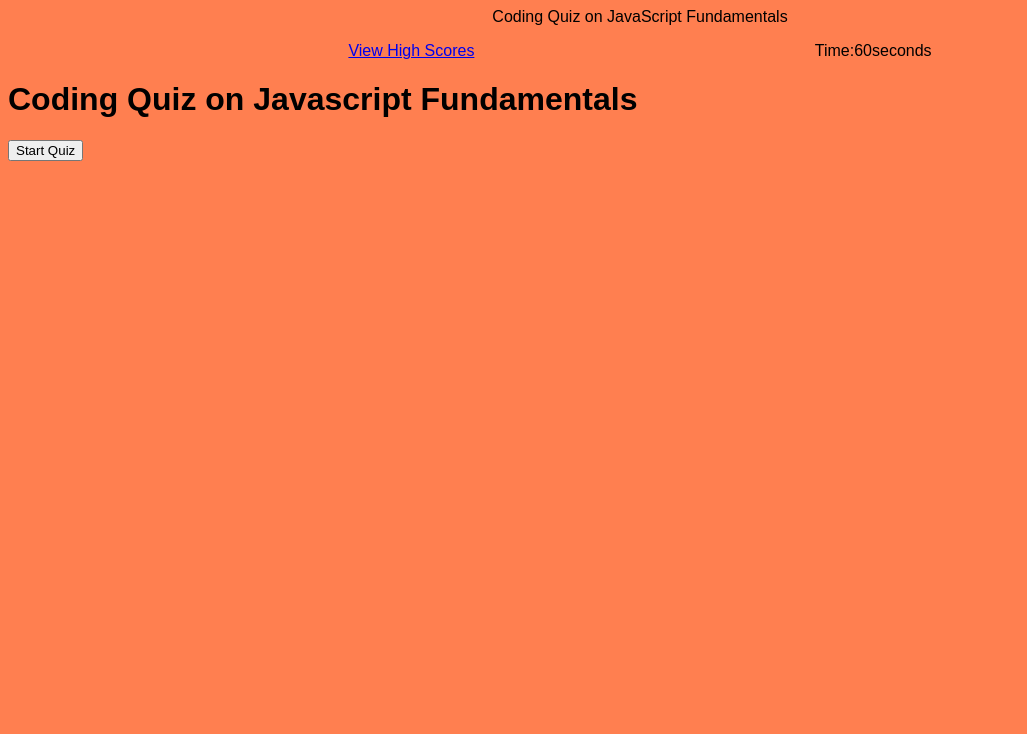
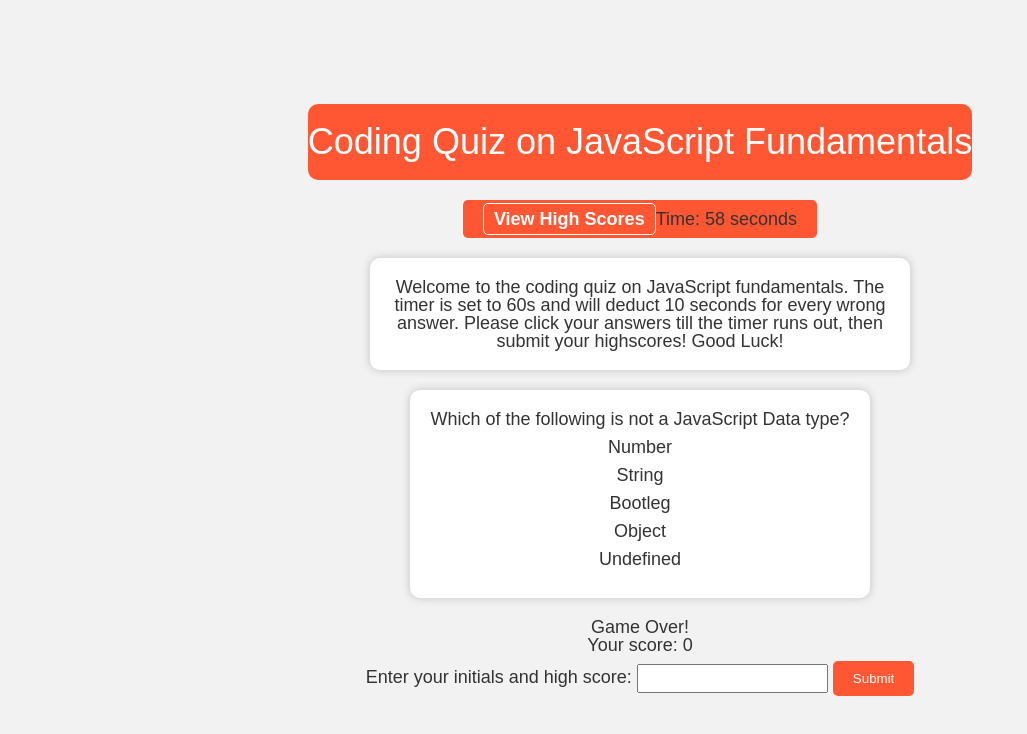
Before and after one commit to MFMcNolt/timed_coding_quiz, a plain HTML site: page index.html in a window 1280 px wide. Both pictures are taken after a click on the button "Start Quiz". Shown: the whole page, without its empty margins (0-1027 px from the left). Drawn offline with Linux system fonts and the light colour scheme.

Commit message:
changed questions from boolean to array as the quiz wasnt working

```diff
--- /dev/null
+++ b/assets/css/reset.css
@@ -0,0 +1,43 @@
+html, body, div, span, applet, object, iframe,
+h1, h2, h3, h4, h5, h6, p, blockquote, pre,
+a, abbr, acronym, address, big, cite, code,
+del, dfn, em, img, ins, kbd, q, s, samp,
+small, strike, strong, sub, sup, tt, var,
+b, u, i, center,
+dl, dt, dd, ol, ul, li,
+fieldset, form, label, legend,
+table, caption, tbody, tfoot, thead, tr, th, td,
+article, aside, canvas, details, embed,
+figure, figcaption, footer, header, hgroup,
+menu, nav, output, ruby, section, summary,
+time, mark, audio, video {
+	margin: 0;
+	padding: 0;
+	border: 0;
+	font-size: 100%;
+	font: inherit;
+	vertical-align: baseline;
+}
+/* HTML5 display-role reset for older browsers */
+article, aside, details, figcaption, figure,
+footer, header, hgroup, menu, nav, section {
+	display: block;
+}
+body {
+	line-height: 1;
+}
+ol, ul {
+	list-style: none;
+}
+blockquote, q {
+	quotes: none;
+}
+blockquote:before, blockquote:after,
+q:before, q:after {
+	content: '';
+	content: none;
+}
+table {
+	border-collapse: collapse;
+	border-spacing: 0;
+}
--- a/assets/script.js
+++ b/assets/script.js
@@ -1,115 +1,196 @@
-// The start button appear, with question hidden
+document.addEventListener("DOMContentLoaded", function () {
 
-// click start button
-//  which hide intro to quiz,
-//  show first question,
-//  start TimeR
-
-// listen to answering the question
-
-var startButton = document.querySelector ("#startButton")
-
-startButton.addEventListener ("click", function(){
-  var startDiv = document.querySelector (".startDiv");
-  startDiv.classList.add ("hide");
-})
-
-// Questions and answers
 var questions = [
   {
-      Q: "Which of the following is not a JavaScript Data type?",
-      A: [
-          { Text: "Number", isCorrect: false },
-          { Text: "String", isCorrect: false },
-          { Text: "Bootleg", isCorrect: true },
-          { Text: "Object", isCorrect: false },
-          { Text: "Undefined", isCorrect: false }
-      ]
+    question: "Which of the following is not a JavaScript Data type?",
+    answers: [
+      "Number",
+      "String",
+      "Bootleg",
+      "Object",
+      "Undefined"
+    ],
+    correctAnswer: "Bootleg"
   },
   {
-      Q: "Arrays in JavaScript can be used to store...?",
-      A: [
-          { Text: "Seeds", isCorrect: false },
-          { Text: "Noise", isCorrect: false },
-          { Text: "Numbers", isCorrect: true },
-          { Text: "Links", isCorrect: false }
-      ]
+    question: "Arrays in JavaScript can be used to store...?",
+    answers: [
+      "Seeds",
+      "Noise",
+      "Numbers",
+      "Links"
+    ],
+    correctAnswer: "Numbers"
   },
   {
-      Q: "Inside what HTML tag would you put JavaScript code?",
-      A: [
-          { Text: "js", isCorrect: false },
-          { Text: "scripting", isCorrect: false },
-          { Text: "script", isCorrect: true },
-          { Text: "javascript", isCorrect: false }
-      ]
+    question: "Inside what HTML tag would you put JavaScript code?",
+    answers: [
+      "js",
+      "scripting",
+      "script",
+      "javascript"
+    ],
+    correctAnswer: "script"
   },
   {
-      Q: "When you don't assign a value to a variable it will be?",
-      A: [
-          { Text: "null", isCorrect: false },
-          { Text: "undefined", isCorrect: true },
-          { Text: "'()'", isCorrect: false },
-          { Text: "NaN", isCorrect: false }
-      ]
+    question: "When you don't assign a value to a variable it will be?",
+    answers: [
+      "null",
+      "undefined",
+      "'()'",
+      "NaN"
+    ],
+    correctAnswer: "undefined"
   },
   {
-      Q: "What does 'DOM' stand for in JavaScript?",
-      A: [
-          { Text: "Document Object Model", isCorrect: true },
-          { Text: "Data Object Model", isCorrect: false },
-          { Text: "Document Oriented Model", isCorrect: false },
-          { Text: "Dynamic Object Manipulation", isCorrect: false }
-      ]
+    question: "What does 'DOM' stand for in JavaScript?",
+    answers: [
+      "Document Object Model",
+      "Data Object Model",
+      "Document Oriented Model",
+      "Dynamic Object Manipulation"
+    ],
+    correctAnswer: "Document Object Model"
   },
   {
-      Q: "Which keyword is used to declare a variable in JavaScript?",
-      A: [
-          { Text: "variable", isCorrect: false },
-          { Text: "var", isCorrect: true },
-          { Text: "declare", isCorrect: false },
-          { Text: "let", isCorrect: false }
-      ]
+    question: "Which keyword is used to declare a variable in JavaScript?",
+    answers: [
+      "variable",
+      "var",
+      "declare",
+      "let"
+    ],
+    correctAnswer: "var"
   },
   {
-      Q: "What is the result of the expression '2' + 2 in JavaScript?",
-      A: [
-          { Text: "4", isCorrect: false },
-          { Text: "22", isCorrect: true },
-          { Text: "2 + 2", isCorrect: false },
-          { Text: "TypeError", isCorrect: false }
-      ]
+    question: "What is the result of the expression '2' + 2 in JavaScript?",
+    answers: [
+      "4",
+      "22",
+      "2 + 2",
+      "TypeError"
+    ],
+    correctAnswer: "22"
   },
   {
-      Q: "Which JavaScript function is used to parse a JSON string?",
-      A: [
-          { Text: "JSON.parse()", isCorrect: true },
-          { Text: "parseJSON()", isCorrect: false },
-          { Text: "stringifyJSON()", isCorrect: false },
-          { Text: "jsonify()", isCorrect: false }
-      ]
+    question: "Which JavaScript function is used to parse a JSON string?",
+    answers: [
+      "JSON.parse()",
+      "parseJSON()",
+      "stringifyJSON()",
+      "jsonify()"
+    ],
+    correctAnswer: "JSON.parse()"
   },
   {
-      Q: "What is the purpose of the 'addEventListener' method in JavaScript?",
-      A: [
-          { Text: "To add styles to an element", isCorrect: false },
-          { Text: "To append a new element to the DOM", isCorrect: false },
-          { Text: "To attach an event handler to an element", isCorrect: true },
-          { Text: "To create a new JavaScript object", isCorrect: false }
-      ]
+    question: "What is the purpose of the 'addEventListener' method in JavaScript?",
+    answers: [
+      "To add styles to an element",
+      "To append a new element to the DOM",
+      "To attach an event handler to an element",
+      "To create a new JavaScript object"
+    ],
+    correctAnswer: "To attach an event handler to an element"
   }
 ];
 
-// Global variables
+
+
+
+// DOM Elements
 const startButton = document.getElementById("start-button");
 const quizContainer = document.getElementById("quiz");
 const questionText = document.getElementById("question-text");
 const answersList = document.getElementById("answers");
 const timerElement = document.getElementById("time-left");
+const highscoresContainer = document.getElementById("highscores-container");
+const finalScore = document.getElementById("final-score");
 const initialsForm = document.getElementById("initials-form");
-const finalScoreElement = document.getElementById("final-score");
+const initialsInput = document.getElementById("initials");
 
+// Other Variables
 let currentQuestionIndex = 0;
+let timerInterval;
 let timeLeft = 60;
 let score = 0;
-let timerInterval;
+
+// Function to start the quiz
+function startQuiz() {
+  startButton.style.display = "none";
+  quizContainer.style.display = "block";
+  setNextQuestion();
+  startTimer();
+}
+
+// Function to display the next question
+function setNextQuestion() {
+  if (currentQuestionIndex < questions.length) {
+      const question = questions[currentQuestionIndex];
+      questionText.innerText = question.question;
+      answersList.innerHTML = "";
+
+      question.answers.forEach(answer => {
+          const answerItem = document.createElement("li");
+          answerItem.innerText = answer;
+          answerItem.addEventListener("click", () => checkAnswer(answer));
+          answersList.appendChild(answerItem);
+      });
+  } else {
+      endQuiz();
+  }
+}
+
+// Function to check if the selected answer is correct
+function checkAnswer(selectedAnswer) {
+  const currentQuestion = questions[currentQuestionIndex];
+
+  if (selectedAnswer === currentQuestion.correct) {
+      score++;
+  } else {
+      timeLeft -= 10;
+  }
+
+  currentQuestionIndex++;
+  setNextQuestion();
+}
+
+// Function to start the timer
+function startTimer() {
+  timerInterval = setInterval(() => {
+      timeLeft--;
+      timerElement.innerText = timeLeft;
+
+      if (timeLeft <= 0) {
+          clearInterval(timerInterval);
+          endQuiz();
+      }
+  }, 1000);
+}
+
+// Function to end the quiz
+function endQuiz() {
+  clearInterval(timerInterval);
+  quizContainer.style.display = "none";
+  highscoresContainer.style.display = "block";
+  finalScore.innerText = score;
+}
+
+// Event Listener for the "Start Quiz" button
+startButton.addEventListener("click", startQuiz);
+
+// Event Listener for the initials form submission
+initialsForm.addEventListener("submit", function (event) {
+  event.preventDefault();
+  const initials = initialsInput.value.trim().toUpperCase(); // Retrieve initials from the input field
+
+  if (initials !== "") {
+    const highScores = JSON.parse(localStorage.getItem("highScores")) || [];
+    highScores.push({ initials, score });
+    localStorage.setItem("highScores", JSON.stringify(highScores));
+
+    // Optionally, you can redirect to the high scores page after submitting
+    window.location.href = "highscores.html";
+  }
+
+});
+});
--- a/assets/style.css
+++ b/assets/style.css
@@ -1,33 +1,110 @@
+/* Reset default margins and paddings */
+body, h1, h2, ul, li, p {
+    margin: 0;
+    padding: 0;
+}
+
 body {
     font-family: Arial, Helvetica, sans-serif;
-    background-color: coral;
-    color: black;
+    background-color: #f2f2f2;
+    color: #333;
+    text-align: center; /* Center-align text content */
+    display: flex;
+    flex-direction: column;
+    align-items: center;
+    justify-content: center;
+    height: 100vh; /* Make the body take up the full viewport height */
+}
+
+/* Improve readability by setting a font size for the body */
+body {
+    font-size: 18px;
 }
 
 header {
-    font-size: 150;
-    display: flex;
-    justify-content: center;
+    font-size: 36px; /* Increase font size for the header */
+    text-align: center; /* Center-align the header text */
+    padding: 20px 0; /* Add some top and bottom padding to the header */
+    background-color: #ff5733; /* Add a background color */
+    color: white; /* Change header text color to white */
+    border-radius: 10px; /* Add border radius to header */
+    margin-bottom: 20px; /* Add some margin at the bottom of the header */
 }
 
-menu {
+.menu {
     display: flex;
-    justify-content: space-evenly;
-    padding: 0;
-
+    justify-content: space-between; /* Space items evenly */
+    align-items: center; /* Center-align items vertically */
+    padding: 10px 20px; /* Add padding to the menu */
+    background-color: #ff5733; /* Add a background color to the menu */
+    border-radius: 5px; /* Add border radius to the menu */
+    margin-bottom: 20px; /* Add some margin at the bottom of the menu */
 }
 
-#highscores {
-    display: flex;
-    justify-content: left;
+.menu a {
+    color: white; /* Change menu link text color to white */
+    text-decoration: none; /* Remove underlines from menu links */
+    font-weight: bold; /* Make menu links bold */
+    padding: 5px 10px; /* Add padding to menu links */
+    border: 1px solid #fff; /* Add a border to menu links */
+    border-radius: 5px; /* Add border radius to menu links */
+    transition: background-color 0.3s; /* Smooth background color transition */
 }
 
-#timer {
-    display: flex;
-    justify-content: right;
-
+.menu a:hover {
+    background-color: #fff; /* Change background color on hover */
+    color: #ff5733; /* Change text color on hover */
 }
 
-.hide {
-    display:none;
+.start-container, .quiz-container, .highscores-container {
+    background-color: white; /* Add a white background to containers */
+    border-radius: 10px; /* Add border radius to containers */
+    padding: 20px; /* Add padding to containers */
+    box-shadow: 0px 0px 10px rgba(0, 0, 0, 0.2); /* Add a shadow effect to containers */
+    max-width: 500px; /* Limit the container width for better readability */
+    margin-bottom: 20px; /* Add some margin at the bottom of containers */
 }
+
+button {
+    background-color: #ff5733; /* Add a background color to buttons */
+    color: white; /* Change button text color to white */
+    border: none; /* Remove button borders */
+    border-radius: 5px; /* Add border radius to buttons */
+    padding: 10px 20px; /* Add padding to buttons */
+    cursor: pointer; /* Change cursor to pointer on hover */
+    transition: background-color 0.3s; /* Smooth background color transition */
+}
+
+button:hover {
+    background-color: #f24919; /* Change background color on hover */
+}
+
+#answers li {
+    list-style: none; /* Remove default list styles */
+    margin: 10px 0; /* Add some vertical margin to answer choices */
+}
+#answers li.selected {
+    background-color: #ff5733; /* Change background color for selected answer */
+    color: white; /* Change text color for selected answer */
+    font-weight: bold; /* Make selected answer text bold */
+    cursor: default; /* Disable cursor for selected answer */
+}
+
+.selected-answer {
+    background-color: #4CAF50; /* Green color for selected answer */
+    color: white; /* White text on a green background */
+  }
+
+.feedback {
+    font-weight: bold; /* Make feedback text bold */
+    margin-top: 10px; /* Add margin at the top of the feedback */
+}
+
+#initials-form {
+    text-align: center; /* Center-align the form */
+}
+
+#initials {
+    padding: 5px; /* Add padding to input field */
+    margin-top: 10px; /* Add margin at the top of the input field */
+}
--- a/index.html
+++ b/index.html
@@ -4,7 +4,9 @@
     <meta charset="UTF-8">
     <meta name="viewport" content="width=device-width, initial-scale=1.0">
     <title>My Coding Quiz</title>
+    <link rel="stylesheet" href="assets/css/reset.css">
     <link rel="stylesheet" href="assets/style.css">
+
 </head>
 
 <body>
@@ -15,26 +17,33 @@
         <div id="timer">Time: <span id="time-left">60</span> seconds</div>
     </menu>
 
-    <div class="startDiv">
-        <h1>Coding Quiz on Javascript Fundamentals</h1>
-        <button id="startButton">Start Quiz</button>
-        <div id="quizDiv" class="hide">
-            <h2 id="question-text"></h2>
-            <ul id="answers"></ul>
+    <div class="start-container">
+        <p>Welcome to the coding quiz on JavaScript fundamentals. The timer is set to 60s and will deduct 10 seconds for every wrong answer. Please click your answers till the timer runs out, then submit your highscores! Good Luck!</p>
+        <button id="start-button">Start Quiz</button>
     </div>
 
-    <div id="game-over" class="hide">
+    <div class="quiz-container">
+        <div id="quiz">
+            <h2 id="question-text"></h2>
+            <ul id="answers">
+                <li id="answer-0"></li>
+                <li id="answer-1"></li>
+                <li id="answer-2"></li>
+                <li id="answer-3"></li>
+            </ul>
+        </div>
+    </div>
+
+    <div id="highscores-container">
         <h2>Game Over!</h2>
         <p>Your score: <span id="final-score">0</span></p>
         <form id="initials-form">
-            <label for="initials">Enter your initials:</label>
-            <input type="text" id="initials" maxlength="3" required>
+            <label for="initials">Enter your initials and high score:</label>
+            <input type="text" id="initials" maxlength="10" required>
             <button type="submit">Submit</button>
         </form>
     </div>
 
     <script src="assets/script.js"></script>
 </body>
-
-
 </html>
```
Also changed, not shown: highscores.html (+26 -0 lines), 1 other file.
